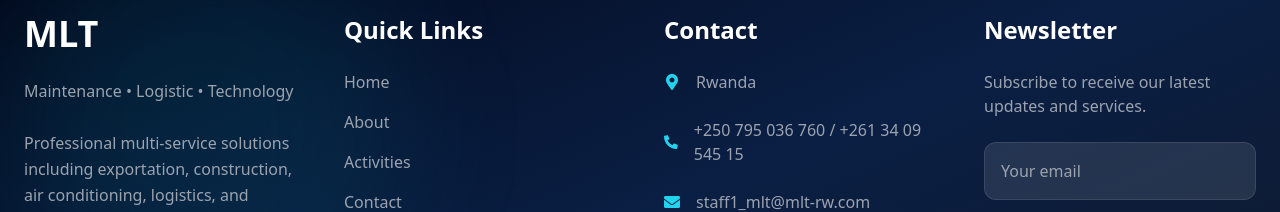
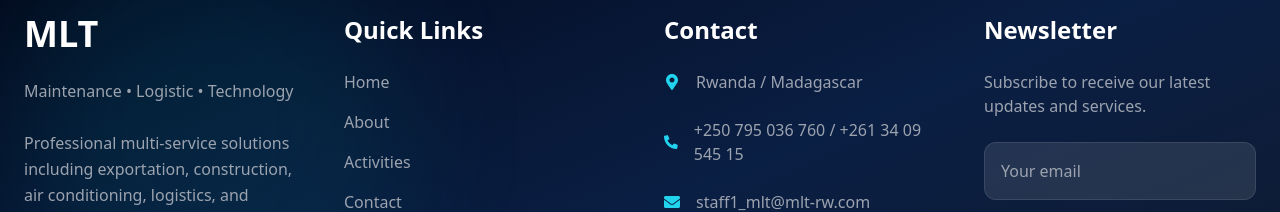
Before and after one commit to tsaradisaAlicia/mlt-site, a React (Create React App) app: page / in a window 1280 px wide. Shown: the part 1490-1702 px from the top of the page. Built offline with nearby package versions, Linux system fonts and the light colour scheme.

Commit message:
Modification1

```diff
--- a/src/components/Footer.jsx
+++ b/src/components/Footer.jsx
@@ -95,7 +95,7 @@ function Footer() {
                 <FaMapMarkerAlt className="text-cyan-400 mt-1" />
 
                 <p>
-                  Rwanda
+                  Rwanda / Madagascar
                 </p>
               </div>
 
```
